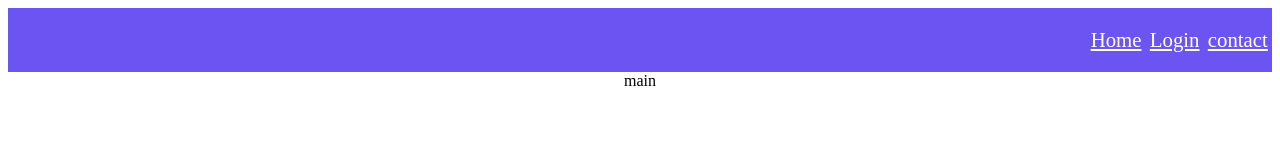
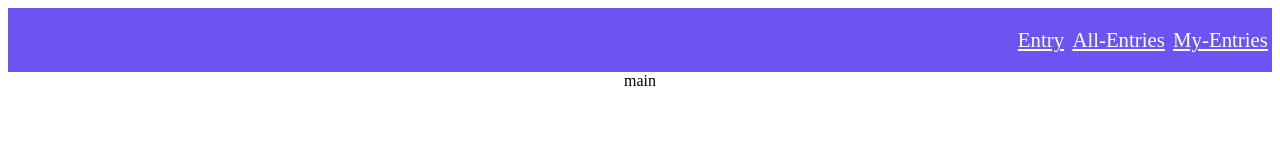
Before and after one commit to Syednazeerahmed/RoomieFinance, a React (Create React App) app: page / in a window 1280 px wide. Shown: the top 160 px of the page. Built offline with nearby package versions, Linux system fonts and the light colour scheme; no server answers.

Commit message:
navbar done

```diff
--- a/src/components/navbar.jsx
+++ b/src/components/navbar.jsx
@@ -16,22 +16,27 @@ export const Navbar = () => {
   return (
     <nav>
       <div className="links">
-        <Link to="/">Home</Link>
-        <Link to="login">Login</Link>
-        <Link to="contact">contact</Link>
+        <Link to="/">Entry</Link>
+        <Link to="login">All-Entries</Link>
+        <Link to="contact">My-Entries</Link>
+        {user && <button onClick={signUserOut}>Log out</button>}
       </div>
-      {user && (
-        <div className='user'>
-          {/* <p>{user?.displayName}</p> */}
-          {/* <img
-            src={user?.photoURL || ""}
-            referrerPolicy="no-referrer"
-            width="100"
-            height="100"
-          /> */}
-          <button onClick={signUserOut}>Log out</button>
-        </div>
-      )}
+
     </nav>
   );
 }
+
+// {
+//   user && (
+//     <div className="user">
+//       {/* <p>{user?.displayName}</p> */}
+//       {/* <img
+//             src={user?.photoURL || ""}
+//             referrerPolicy="no-referrer"
+//             width="100"
+//             height="100"
+//           /> */}
+//       <button onClick={signUserOut}>Log out</button>
+//     </div>
+//   );
+// }
--- a/src/styles/navbar.css
+++ b/src/styles/navbar.css
@@ -8,14 +8,14 @@ nav {
     align-items: center;
 }
 
-/* .links {
-    height:50px ; */
+.links {
+    /* height:50px ;  */
     /* border: 2px solid black; */
-    /* display: flex; */
-    /* flex-direction: column; */
-    /* justify-content: center; */
-    /* margin: 30px;
-} */
+    display: flex;
+    flex-direction: row;
+    /* /* justify-content: center;
+    /* margin: 30px;*/
+}
 
 .links>* {
     color: white;
@@ -27,6 +27,14 @@ nav {
     border-radius: .3em .5em;
 }
 
+.links button{
+    font-size: 1.2em;
+        /* padding: .2em .3em; */
+        /* border-radius: .3em; */
+        border: solid 1px white;
+        background: none;
+}
+
 .user {
     display: flex;
     align-items: center;
@@ -34,9 +42,9 @@ nav {
     margin: 0 1em;
 }
 
-.user > * {
+/* .user > * {
     margin: .2em;
-}
+} */
 
 .user img {
     height: 2em;
@@ -44,9 +52,9 @@ nav {
     border-radius: 50%;
 }
 
-.user button {
+/* .user button {
     font-size: 1em;
     padding: .2em .3em;
     border-radius: .3em;
     border: none;
-}
+} */
```
